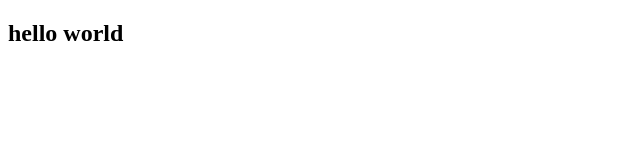
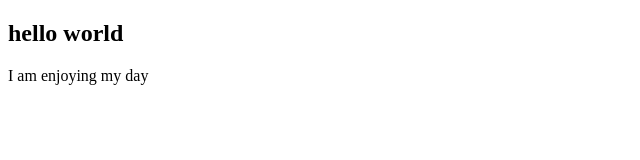
Before and after one commit to vanshuchoudhary/newTut, a plain HTML site: page index.html in a window 1280 px wide. Shown: the whole page, without its empty margins (0-640 px from the left). Drawn offline with Linux system fonts and the light colour scheme.

Commit message:
paragraph added

```diff
--- a/index.html
+++ b/index.html
@@ -8,6 +8,7 @@
 <body>
     <div>
         <h2>hello world</h2>
+        <p>I am enjoying my day</p>
     </div>
 </body>
 </html>
```
